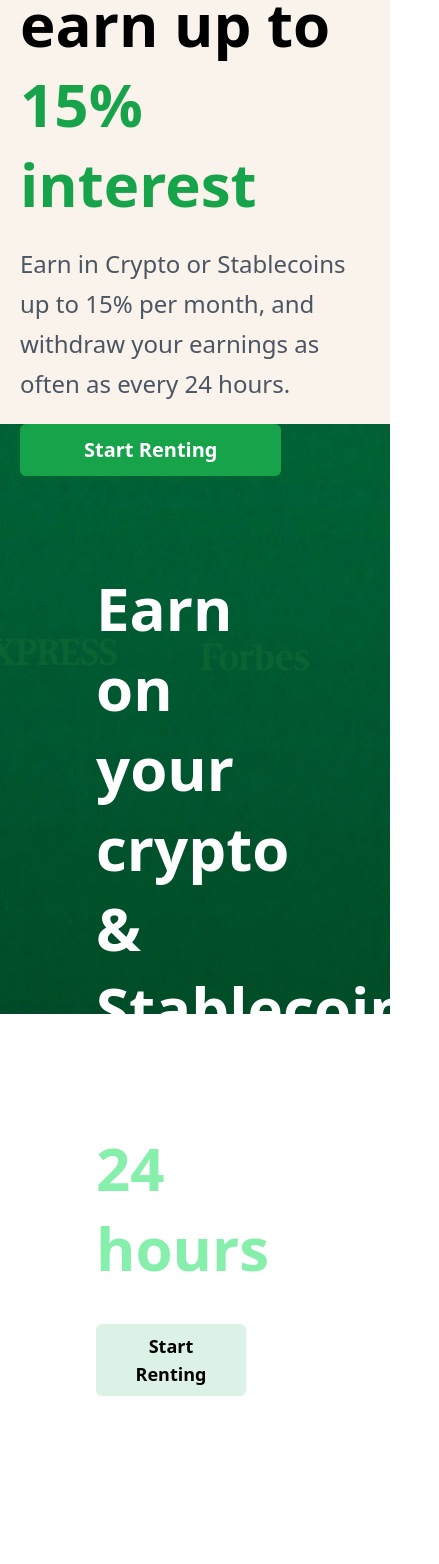
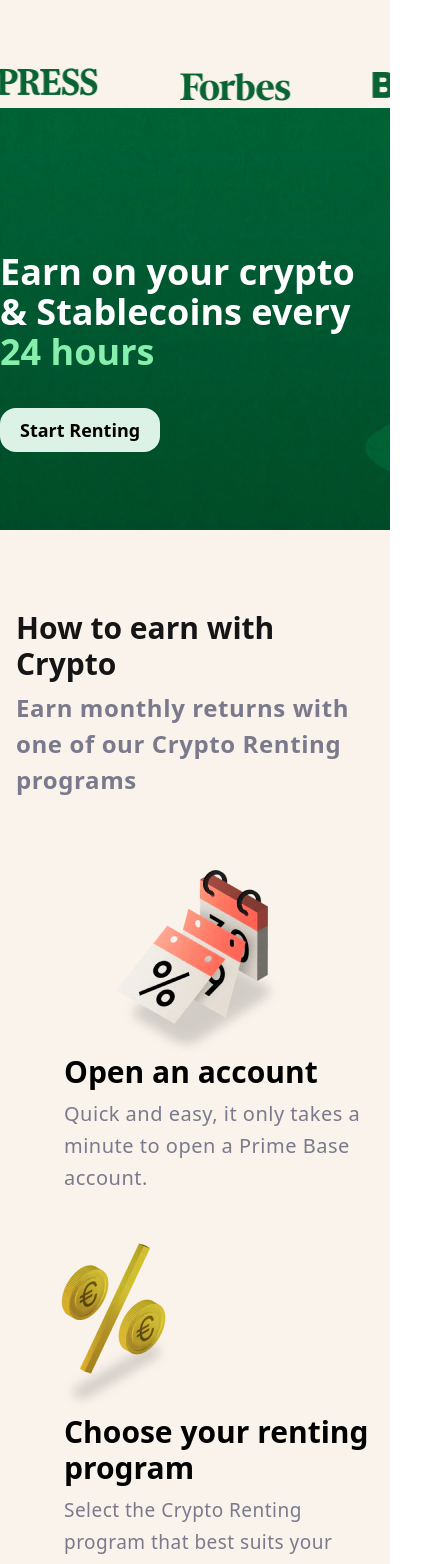
Before and after one commit to Thomson-dev/prime-base, a React (Create React App) app: page / in a window 390 px wide. Shown: the part 432-1996 px from the top of the page, 439 px wide, since content can reach past the window. Before the commit the page ends 1972 px from the top, so only its background shows below. Built offline with nearby package versions, Linux system fonts and the light colour scheme.

Commit message:
WORKING ON RESPONSIVENESS

```diff
--- a/package.json
+++ b/package.json
@@ -7,6 +7,7 @@
     "@testing-library/react": "^13.4.0",
     "@testing-library/user-event": "^13.5.0",
     "react": "^18.2.0",
+    "react-awesome-reveal": "^4.2.3",
     "react-dom": "^18.2.0",
     "react-fast-marquee": "^1.5.2",
     "react-scripts": "5.0.1",
--- a/src/App.js
+++ b/src/App.js
@@ -2,6 +2,7 @@
 import Navbar from './Components/Navbar'
 import Hero from './Components/Hero'
 import Earn from './Components/Earn'
+import Steps from './Components/Steps'
 
 const App = () => {
   return (
@@ -9,6 +10,7 @@
     <Navbar/>
     <Hero/>
     <Earn/>
+    <Steps/>
   </div>
   )
 }
--- a/src/Components/Earn.jsx
+++ b/src/Components/Earn.jsx
@@ -5,15 +5,15 @@
 
 const Earn = () => {
   return (
-    <div className="bg-[] background h-[70vh]">
-      <div className="md:flex px-[6rem] ">
-        <div className="md:w-1/2 py-[9rem] space-y-9 pr-[3rem]">
-          <h1 className="text-white text-6xl font-sans font-semibold leading-[80px]">
+    <div className=" background xl:h-[100vh]">
+      <div className="md:flex md:px-[2rem] lg:px-[6rem] ">
+        <div className="md:w-1/2 py-[9rem] space-y-9 xl:pr-[3rem]">
+          <h1 className="text-white text-4xl md:text-6xl font-sans font-semibold md:leading-[80px]">
             Earn on your crypto & Stablecoins every{" "}
             <span className="text-green-300">24 hours </span>{" "}
           </h1>
 
-          <button className="bg-[#DDF2E7] rounded-md py-2 font-semibold text-lg px-5">
+          <button className="bg-[#DDF2E7] rounded-2xl py-2 font-semibold text-lg px-5">
             Start Renting
           </button>
         </div>
--- a/src/Components/Hero.jsx
+++ b/src/Components/Hero.jsx
@@ -84,20 +84,20 @@
     //     </div>
     //   </div>
     // </div>
-    <div className="bg-[#f9f3eb] h-[90vh]">
-      <div className="md:px-[7rem] px-5 py-[5rem] md:flex ">
-        <div className="md:w-1/2 md:pr-[5rem] space-y-5">
-          <h1 className="  font-semibold text-6xl leading-[80px]">
+    <div className="bg-[#f9f3eb] lg:h-[110vh] sm:h-[80vh] md:h-[120vh] xl:h-[120vh]">
+      <div className="md:px-[2rem] lg:px-[7rem] px-4  py-[5rem] md:flex ">
+        <div className="md:w-1/2 lg:pr-[4rem] md:pr-[4rem] space-y-5">
+          <h1 className="  font-semibold lg:text-6xl text-3xl md:text-6xl lg:leading-[5rem] md:leading-[5rem]">
             Rent us your Crypto, earn up to{" "}
             <span className="text-green-600">15% interest</span>
           </h1>
 
-          <p className="text-gray-600 font-sans text-2xl leading-10 ">
+          <p className="text-gray-600 font-sans text-2xl leading-[37px] ">
             Earn in Crypto or Stablecoins up to 15% per month, and withdraw your
             earnings as often as every 24 hours.
           </p>
 
-          <button className="bg-green-600 text-white rounded-md px-16 text-xl font-semibold py-3">
+          <button className="bg-[#0c8444] hover:bg-green-600 text-white rounded-md px-16 text-xl font-semibold py-3">
             Start Renting
           </button>
         </div>
@@ -107,7 +107,7 @@
         </div>
       </div>
 
-      <div className=" mt-20">
+      <div className=" ">
         <Marquee
           gradient={false}
           speed={80}
--- a/src/Components/Navbar.jsx
+++ b/src/Components/Navbar.jsx
@@ -4,8 +4,8 @@
 
 const Navbar = () => {
   return (
-    <nav className="bg-[#1c2120] p-3 px-10 w-full ">
-      <div className="">
+    <nav className="bg-[#1c2120] p-3 px-[7rem] w-full ">
+      {/* <div className="">
         <div className="flex  items-center justify-between">
           <div className="flex gap-x-4 items-center">
             <img src={primebase} className="w-[14%]" alt="" />
@@ -15,12 +15,14 @@
             </ul>
           </div>
 
-          <ul className="flex items-center  gap-5 w-[40%]">
+          <ul className="md:flex hidden items-center  gap-5 w-[100%]">
             <li className="py-2 px-5 bg-white text-[#1c2120] text-lg font-semibold rounded-3xl">Open Account</li>
             <li className="text-lg text-white font-semibold">Sign In</li>
           </ul>
         </div>
-      </div>
+      </div> */}
+<ul className="border "></ul>
+
     </nav>
   );
 };
--- /dev/null
+++ b/src/Components/Steps.jsx
@@ -0,0 +1,70 @@
+import React from "react";
+import calendar from "../images/calendar.2dbcde3db11dca71dfbb.webp";
+import percentage from "../images/percent.b1cd67529f2bc04dc92d.webp";
+import time from "../images/time.74be982918db7e2772c1.webp";
+import { Bounce } from "react-awesome-reveal";
+
+const Steps = () => {
+  return (
+    <div className="bg-[#f9f3eb] h-[200vh] md:h-[150vh]">
+      <div className="md:px-[7rem] px-[1rem] py-[5rem] ">
+        <h1 className="md:text-[2.6rem]  text-3xl font-bold text-[#151515]">
+          How to earn with Crypto
+        </h1>
+
+        <p className="text-[1.5rem] tracking-wide py-2 font-semibold text-[#7a7a8c]">
+          Earn monthly returns with one of our Crypto Renting programs
+        </p>
+
+        <div className="md:flex flex-col justify-center items-center py-[3rem] space-y-5">
+          <Bounce triggerOnce>
+            <div className="flex space-x-12 flex-col md:flex-row items-center">
+              <img src={calendar} alt="" />
+              <div className="">
+                <h1 className="md:text-3xl text-3xl font-semibold font-sans">
+                  Open an account
+                </h1>
+                <p className="text-[20px] pt-2 font-sans font100 max-w-sm leading-8 tracking-wide text-[#7a7a8c]  ">
+                  Quick and easy, it only takes a minute to open a Prime Base
+                  account.
+                </p>
+              </div>
+            </div>
+          </Bounce>
+
+          <Bounce triggerOnce>
+            <div className="md:flex space-x-12 m:flex-col md:flex-row items-center">
+              <img src={percentage} alt="" />
+              <div className="">
+                <h1 className="text-3xl font-semibold font-sans">
+                  Choose your renting program
+                </h1>
+                <p className="text-[19px] pt-2 font-sans font100 max-w-sm leading-8 tracking-wide text-[#7a7a8c]  ">
+                  Select the Crypto Renting program that best suits your goals
+                  and needs.
+                </p>
+              </div>
+            </div>
+          </Bounce>
+
+          <Bounce triggerOnce>
+            <div className="flex space-x-12 flex-col md:flex-row items-center">
+              <img src={time} alt="" />
+              <div className="">
+                <h1 className="text-3xl font-semibold font-sans">
+                  Get paid every 24 hours
+                </h1>
+                <p className="text-[19px] pt-2 font-sans font100 max-w-sm leading-8 tracking-wide text-[#7a7a8c]  ">
+                  Get paid for renting your Cryptos to Prime Base and withdraw
+                  your gains as often as once every 24 hours.
+                </p>
+              </div>
+            </div>
+          </Bounce>
+        </div>
+      </div>
+    </div>
+  );
+};
+
+export default Steps;
--- a/src/index.css
+++ b/src/index.css
@@ -8,5 +8,32 @@
     background-size: cover;
     background-position: left left;
     width: 100%;
-    height: 70vh;
+    height: 100vh;
 }
+.font100{
+    font-weight: 300;
+}
+
+
+
+
+@media screen and (max-width: 1024px) {
+    .background{
+        background: url('./images/green-custom-bg.jpg');
+        background-size: cover;
+        background-position: left left;
+        width: 100%;
+        height: 100vh;
+    }
+}
+
+@media screen and (max-width: 600px) {
+    .background{
+    background: url('./images/green-custom-bg.jpg');
+    background-size: cover;
+    background-position: left center;
+    width: 100%;
+    height: 50vh;
+}
+
+}
--- a/tailwind.config.js
+++ b/tailwind.config.js
@@ -4,8 +4,8 @@
   theme: {
     screens: {
       sm: "480px",
-      md: "768px",
-      lg: "976px",
+      md: "900px",
+      lg: "1119px",
       xl: "1440px",
     },
     extend: {},
```
Also changed, not shown: 1 other file (tests, documents, lock files or other folders).
